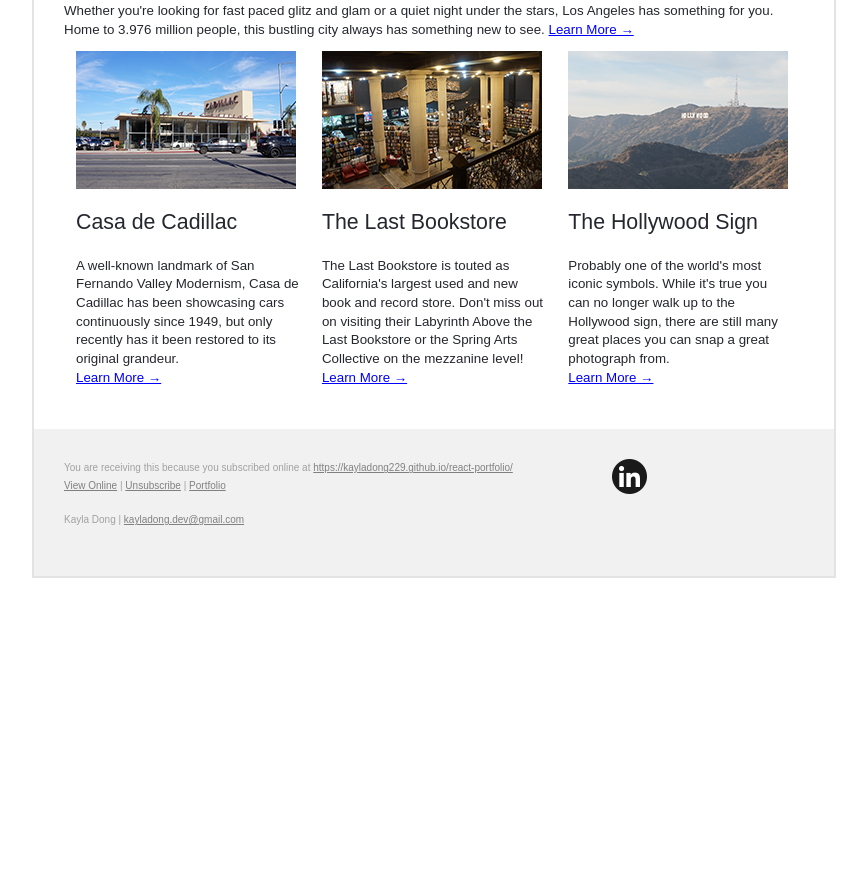
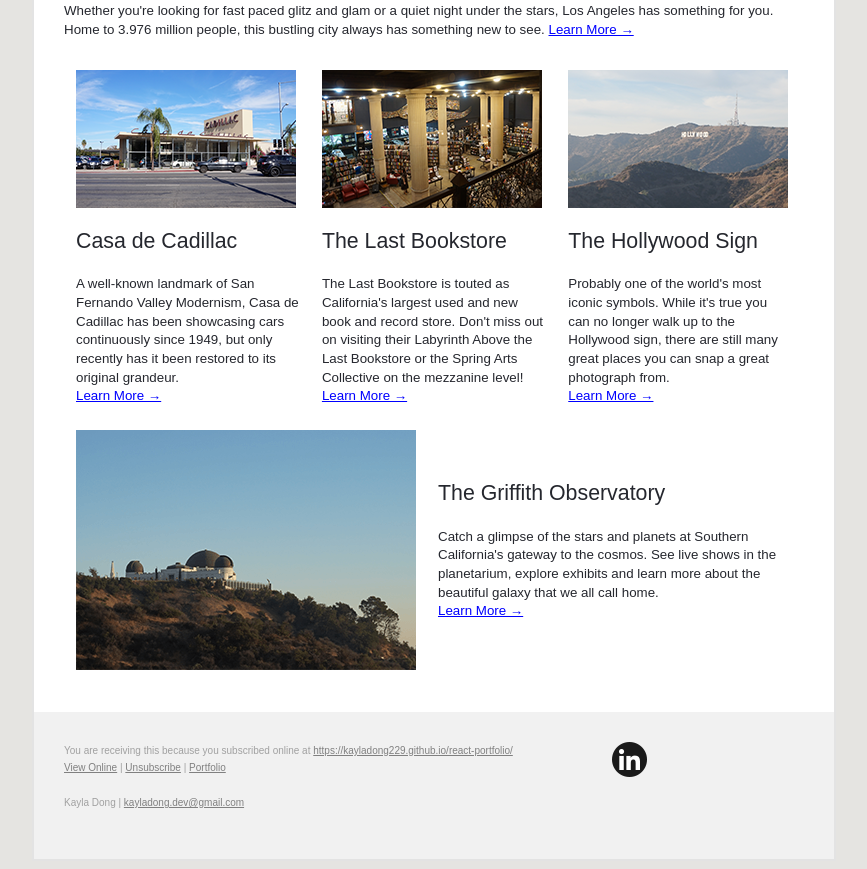
Before and after one commit to kayladong229/html-email-demo, a plain HTML site: page index.html in a window 1280 px wide. Shown: the part 580-1449 px from the top of the page, without its empty margins (206-1073 px from the left). Before the commit the page ends 1166 px from the top, so only its background shows below. Drawn offline with Linux system fonts and the light colour scheme.

Commit message:
Added third two-column row and fixed spacing

```diff
--- a/index.html
+++ b/index.html
@@ -61,8 +61,8 @@
 
 </head>
 
-<body>
-    <table width="100%" border="0" cellspacing="0" cellpadding="0">
+<body bgcolor="#e5e4e1">
+    <table width="100%" border="0" cellspacing="0" cellpadding="0" bgcolor="#e5e4e1">
         <!--background-->
         <tr>
             <td>
@@ -125,6 +125,7 @@
                                                                     <a href="https://www.discoverlosangeles.com" style="color: blue;">
                                                                         Learn More &rarr;
                                                                     </a>
+                                                                    <br><br>
                                                                 </span>
                                                             </td>
                                                         </tr>
@@ -173,6 +174,30 @@
                                                                                 Probably one of the world's most iconic symbols. While it's true you can no longer walk up to the Hollywood sign, there are still many great places you can snap a great photograph from.
                                                                                 <br>
                                                                                 <a href="https://hollywoodsign.org/" style="color: blue;">
+                                                                                    Learn More &rarr;
+                                                                                </a>
+                                                                            </span>
+                                                                        </td>
+                                                                    </tr>
+                                                                </table>
+                                                            </td>
+                                                        </tr>
+                                                        <tr>
+                                                            <td>
+                                                                <table cellpadding="10px">
+                                                                    <tr>
+                                                                        <td>
+                                                                            <img src="images/observatory.png" alt="The Griffith Observatory">
+                                                                        </td>
+                                                                        <td>
+                                                                            <span style="font-family: Arial, Helvetica, sans-serif; color: #25272e; font-size:16pt; line-height: 140%">
+                                                                                The Griffith Observatory
+                                                                            </span>
+                                                                            <br><br>
+                                                                            <span style="font-family: Arial, Helvetica, sans-serif; color: #25272e; font-size:10pt; line-height: 140%">
+                                                                                Catch a glimpse of the stars and planets at Southern California's gateway to the cosmos. See live shows in the planetarium, explore exhibits and learn more about the beautiful galaxy that we all call home.
+                                                                                <br>
+                                                                                <a href="http://griffithobservatory.org" style="color: blue;">
                                                                                     Learn More &rarr;
                                                                                 </a>
                                                                             </span>
```
